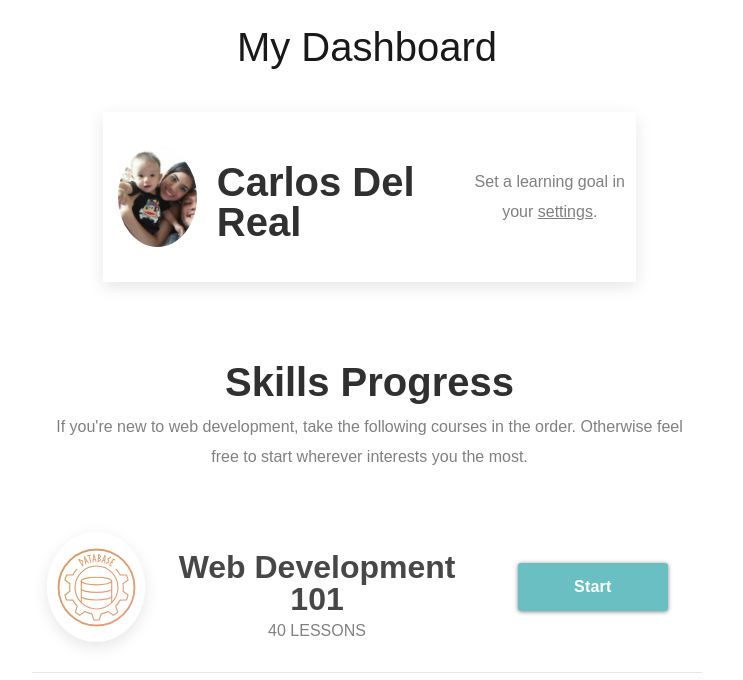
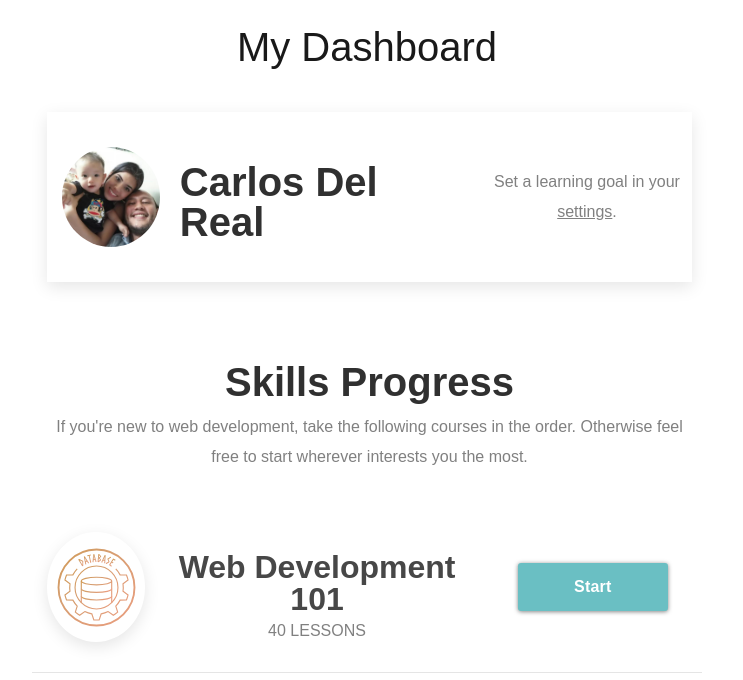
Before and after one commit to ViriCruz/caby_framework, a website: page index.html in a window 1280 px wide. Shown: the part 93-773 px from the top of the page, without its empty margins (273-1016 px from the left). Drawn offline with nearby package versions, Linux system fonts and the light colour scheme; a web font is replaced by a local one.

Commit message:
Add minor changes

```diff
--- a/index.html
+++ b/index.html
@@ -47,7 +47,7 @@
             <header>
                 <h1>My Dashboard</h1>
                 <div class="row center-content">
-                    <div class="c-10 ">
+                    <div class="c-12 ">
                         <div class="row border-shadow">
                             <div class="c-sm-12 c-lg-8 profile-card">
                                 <div class="profile">
```
